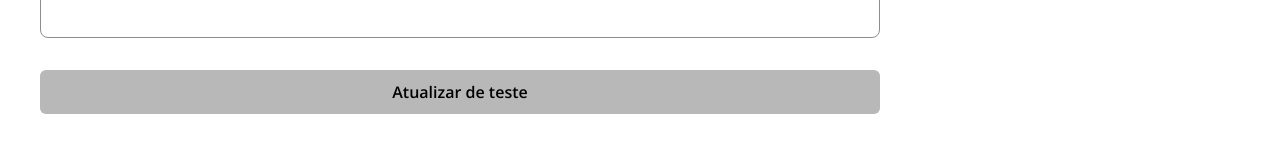
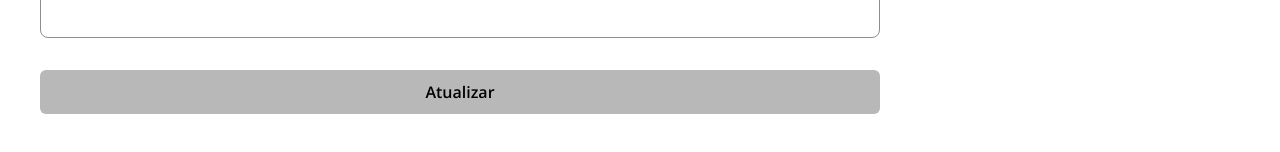
Before and after one commit to Rubendvb/News-CRUD-V2, a React (Vite) app in the folder frontend/: page /news/update/1 in a window 1280 px wide. Shown: the part 774-926 px from the top of the page. Built offline with nearby package versions, Linux system fonts and the light colour scheme; no server answers.

Commit message:
Modificação no botão Atualizar no componente CreateNews

```diff
--- a/frontend/src/components/CreateNews/CreateNews.tsx
+++ b/frontend/src/components/CreateNews/CreateNews.tsx
@@ -155,7 +155,7 @@ export default function CreateNews() {
 
         <div className="containerButton">
           {params.id ? (
-            <button>Atualizar de teste</button>
+            <button>Atualizar</button>
           ) : (
             <button>Criar notícia</button>
           )}
```
Also changed, not shown: 1 other file (tests, documents, lock files or other folders).
